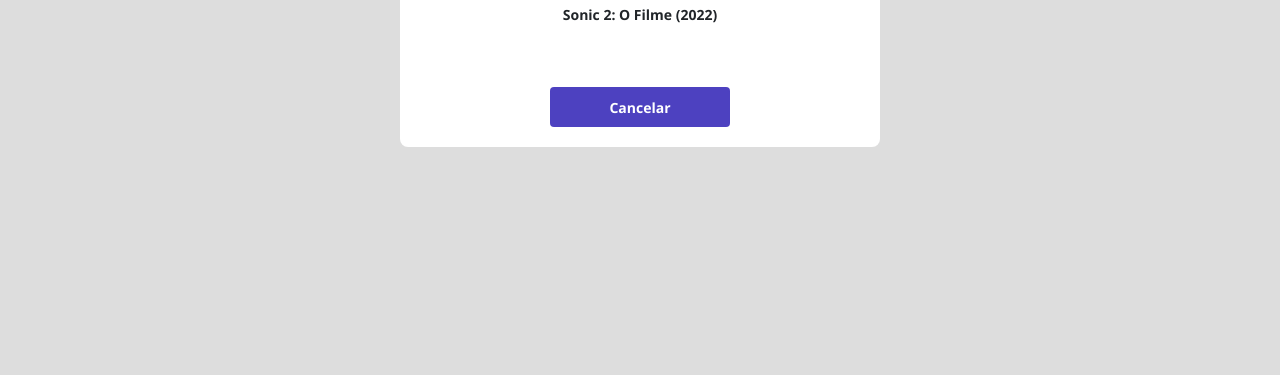
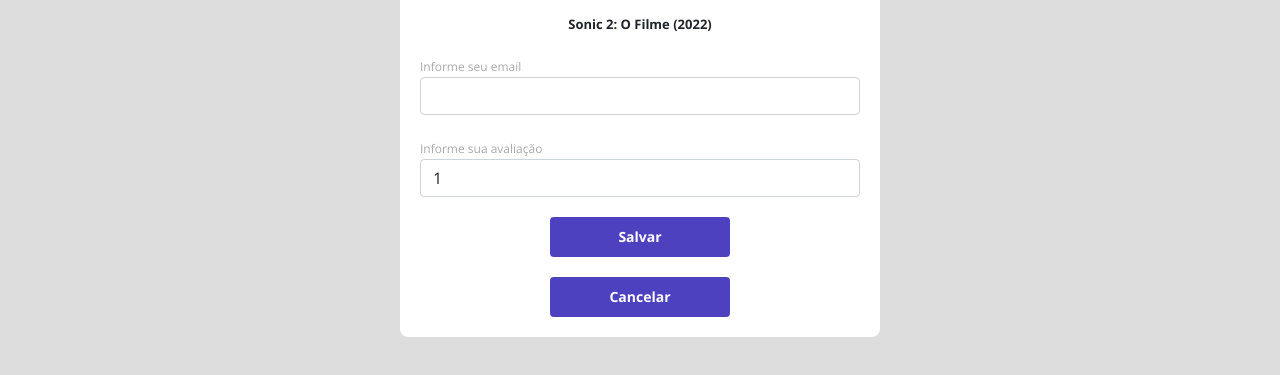
Before and after one commit to jodenilsontf/dsmovie, a plain HTML site: page form.html in a window 1280 px wide. Shown: the part 463-838 px from the top of the page. Before the commit the page ends 800 px from the top, so only its background shows below. Drawn offline with nearby package versions, Linux system fonts and the light colour scheme.

Commit message:
Formulário PARTE 2

```diff
--- a/css/styles.css
+++ b/css/styles.css
@@ -5,6 +5,7 @@
     --color-primary: #4d41c0;
     --white: #fff;
     --text-gray: #4a4a4a;
+    --text-light-gray: #aaa;
 }
 
 
@@ -77,6 +78,7 @@ a:hover {
 .dsmovie-card {
     width: 100%;
 }
+
 .dsmovie-card img {
     width: 100%;
     border-radius: 8px 8px 0 0;
@@ -100,7 +102,8 @@ a:hover {
     text-align: center;
 }
 
-.dsmovie-btn {
+.dsmovie-btn,
+.dsmovie-btn:hover {
     width: 180px;
     height: 40px;
     background-color: var(--color-primary);
@@ -112,6 +115,7 @@ a:hover {
     align-content: center;
     justify-content: center;
     border-radius: 4px;
+    border: 0;
 
 }
 
@@ -119,3 +123,41 @@ a:hover {
     padding: 40px 0;
     max-width: 480px;
 }
+
+.dsmovie-form-descripion {
+    background-color: var(--white);
+    padding: 20px;
+    display: flex;
+    flex-direction: column;
+    align-items: center;
+    border-radius: 0 0 8px 8px;
+
+}
+
+.dsmovie-form-descripion h3{
+    font-size: 13px;
+    font-weight: 700;
+    margin-bottom: 20px;
+}
+
+.dsmovie-form {
+    width: 100%;
+}
+
+.dsmovie-form-group{
+    margin-bottom: 20px;
+}
+
+.dsmovie-form-group label {
+    font-size: 12px;
+    color: var(--text-light-gray);
+}
+
+.dsmovie-form-btn-container {
+    height: 100px;
+    display: flex;
+    flex-direction: column;
+    align-items: center;
+    justify-content: space-between;
+
+}
--- a/form.html
+++ b/form.html
@@ -27,14 +27,36 @@
             <div class="container dsmovie-form-container">
                 <div>
                     <div class="dsmovie-card">
-                        <img src="https://www.themoviedb.org/t/p/w533_and_h300_bestv2/egoyMDLqCxzjnSrWOz50uLlJWmD.jpg" alt="">
-                        <div class="dsmovie-card-descripion">
+                        <img src="https://www.themoviedb.org/t/p/w533_and_h300_bestv2/egoyMDLqCxzjnSrWOz50uLlJWmD.jpg"
+                            alt="">
+                        <div class="dsmovie-form-descripion">
                             <h3>Sonic 2: O Filme (2022)</h3>
-                            <a class="dsmovie-btn" href="index.html">Cancelar</a>
+                            <form class="dsmovie-form">
+                                <div class="form-group dsmovie-form-group">
+                                    <label for="email">Informe seu email</label>
+                                    <input class="form-control" type="email" id="email">
+                                </div>
+                                <div class="form-group dsmovie-form-group">
+                                    <label for="score">Informe sua avaliação</label>
+                                    <select class="form-control" name="score" id="score">
+                                        <option value="1">1</option>
+                                        <option value="2">2</option>
+                                        <option value="3">3</option>
+                                        <option value="4">4</option>
+                                        <option value="5">5</option>
+                                    </select>
+                                </div>
+                                <div class="dsmovie-form-btn-container">
+                                    <button class="dsmovie-btn" type="submit">Salvar</button>
+                                    <a class="dsmovie-btn" href="index.html">Cancelar</a>
+                                </div>
+
+                            </form>
+
                         </div>
+                    </div>
                 </div>
-                </div>
-                </div>
+            </div>
         </section>
 
     </main>
```
Also changed, not shown: index.html (+20 -10 lines).
